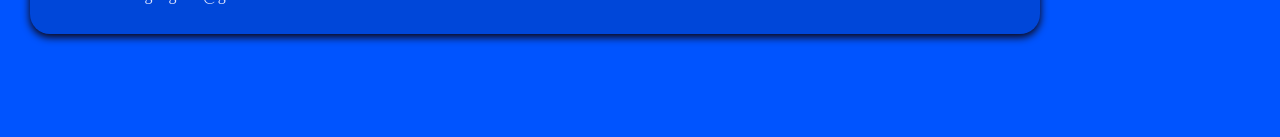
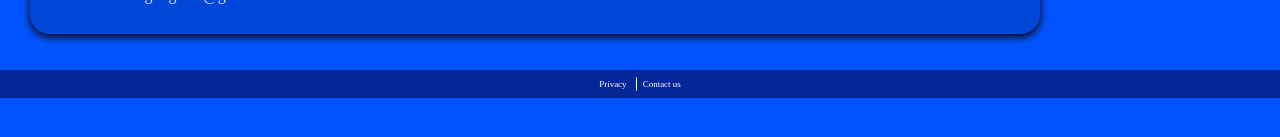
Before and after one commit to jianghanX1/vue-web, a Vue app: page /#/homeIndex in a window 1280 px wide. Shown: the part 565-702 px from the top of the page. Built offline with nearby package versions, Linux system fonts and the light colour scheme; no server answers.

Commit message:
pc添加公共底部

```diff
--- a/src/Home.vue
+++ b/src/Home.vue
@@ -2,6 +2,10 @@
   <div v-if="screenType === 2">
     <Navigation></Navigation>
     <router-view></router-view>
+    <div class="end">
+      <a href="/static/mobile/html/privacy_policy.html" target="_blank">Privacy</a>
+      <a href="/static/mobile/html/contact.html" target="_blank">Contact us</a>
+    </div>
   </div>
   <div v-else>
     <StartAndEnd>
@@ -70,5 +74,34 @@ export default {
 </script>
 
 <style lang="less" scoped>
-
+.end{
+  margin-top: 1rem;
+  height: 1.75rem;
+  background-color: #042697;
+  text-align: center;
+  color: #fff;
+  font-size: .5625rem;
+  line-height: 1.75rem;
+  overflow: hidden;
+  a {
+    text-decoration: none;
+  }
+}
+.end>a:not(:last-child) {
+  margin-right: 1rem;
+}
+.end>a {
+  color: #fff;
+  position: relative;
+}
+.end>a:not(:last-child):before {
+  content: "";
+  height: 0.8125rem;
+  width: 0.0625rem;
+  background-color: #fff;
+  position: absolute;
+  top: 50%;
+  transform: translateY(-50%);
+  right: -0.65rem;
+}
 </style>
```
